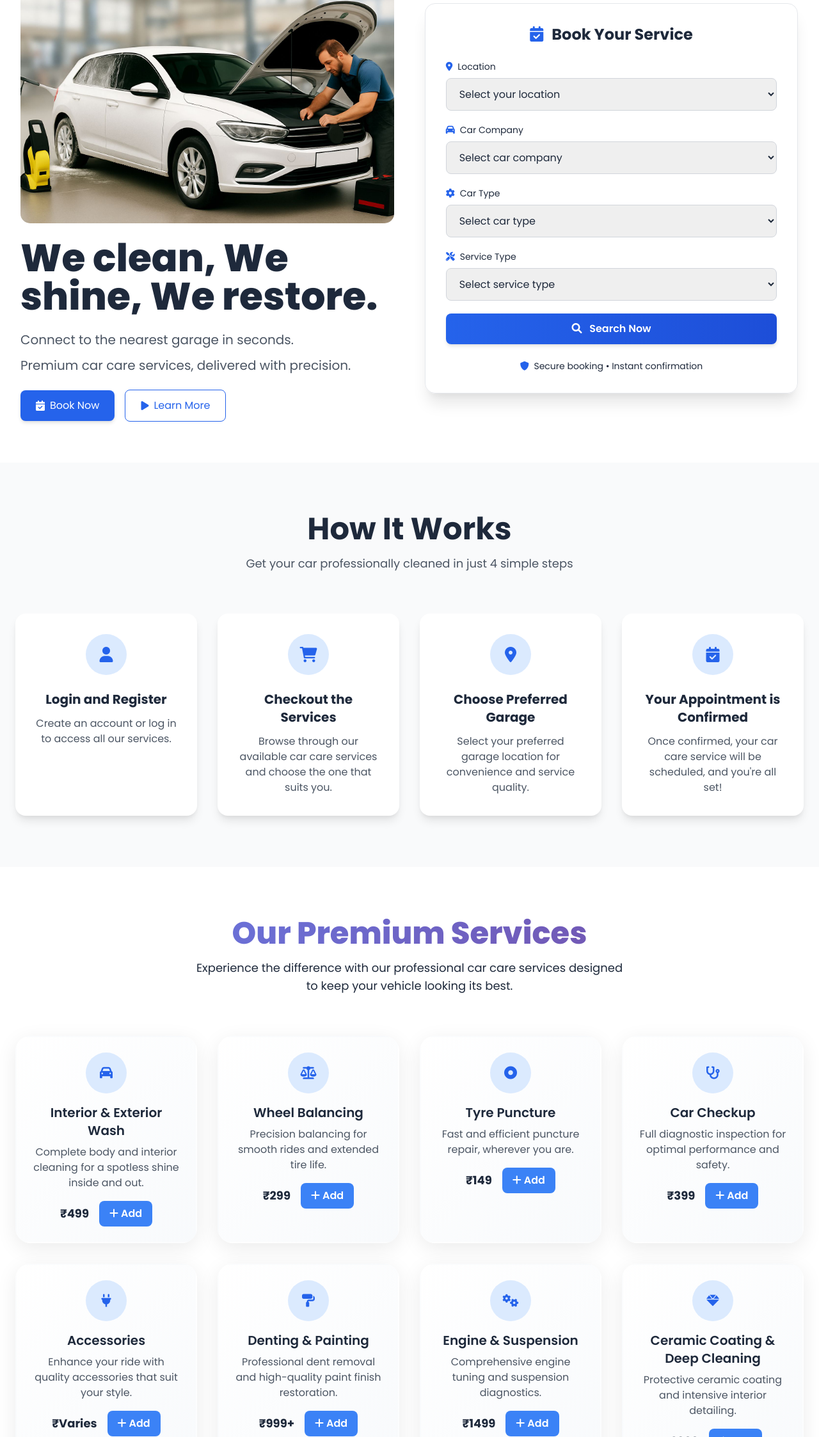
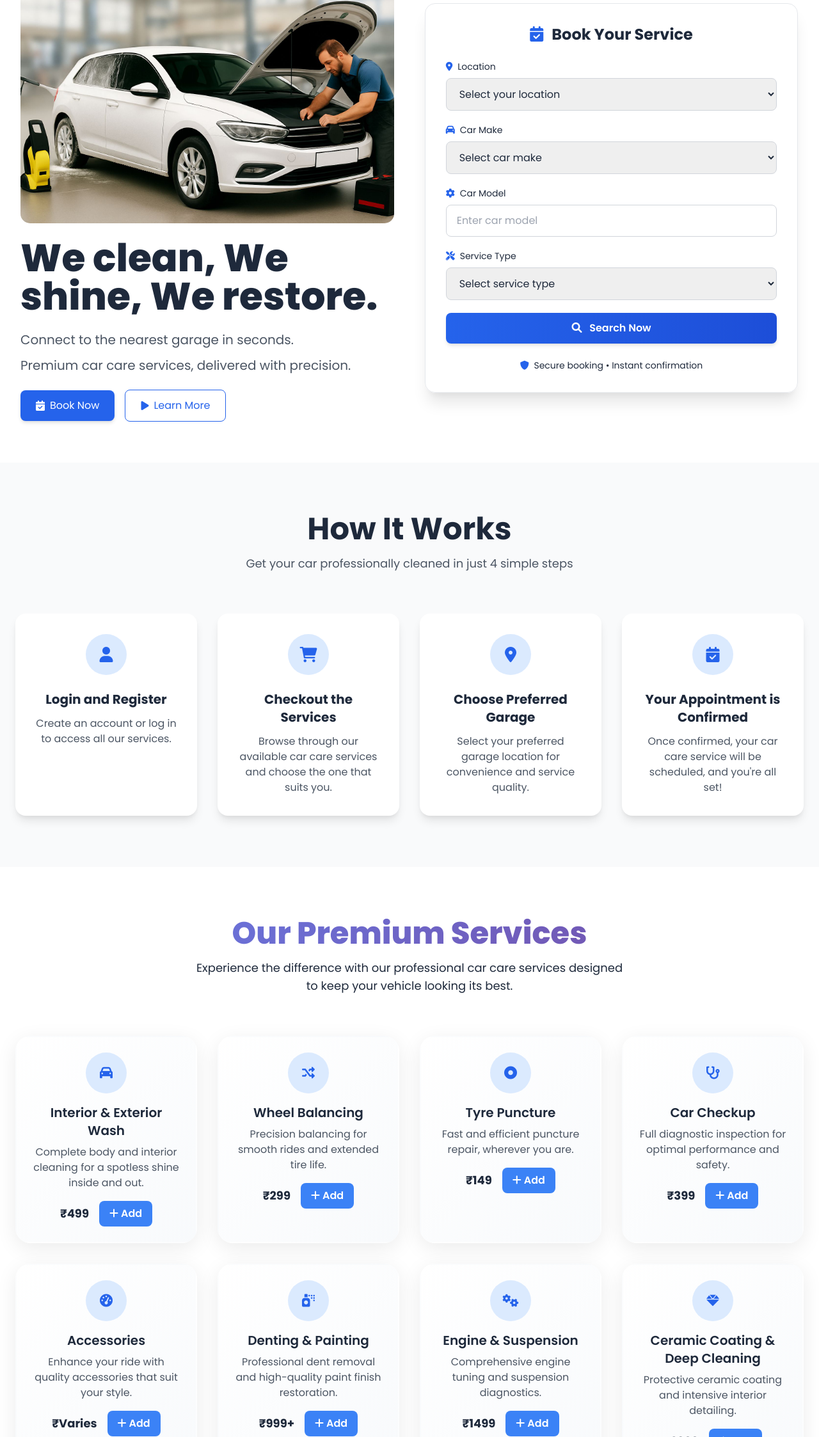
Before and after one commit to ParthBhut69/DriveConnect, a plain HTML site: page index.html in a window 1280 px wide. Shown: the part 104-2350 px from the top of the page at 64% size. Drawn offline with nearby package versions, Linux system fonts and the light colour scheme.

Commit message:
Update index.html

```diff
--- a/index.html
+++ b/index.html
@@ -772,7 +772,7 @@ header#home .w-full.md\:w-1\/2 {
       <a href="#testimonials" class="text-gray-200 hover:text-blue-300 transition-colors duration-300 font-medium">Reviews</a>
       <a href="#contact" class="text-gray-200 hover:text-blue-300 transition-colors duration-300 font-medium">Contact</a>
       <a href="service_provider.html" class="text-gray-200 hover:text-blue-300 transition-colors duration-300 font-medium">Become Service Provider</a>
-      <a href="#error" class="ml-2 px-6 py-2 bg-gradient-to-r from-blue-600 to-blue-700 text-white rounded-full hover:from-blue-700 hover:to-blue-800 transition-all duration-300 text-sm font-semibold transform hover:scale-105 shadow-lg hover:shadow-xl">
+      <a href="register.html" class="ml-2 px-6 py-2 bg-gradient-to-r from-blue-600 to-blue-700 text-white rounded-full hover:from-blue-700 hover:to-blue-800 transition-all duration-300 text-sm font-semibold transform hover:scale-105 shadow-lg hover:shadow-xl">
         <i class="fas fa-sign-in mr-2"></i>Sign In
       </a>
     </div>
@@ -809,7 +809,7 @@ header#home .w-full.md\:w-1\/2 {
 <div class="w-full md:w-1/2 flex flex-col items-start mb-12 md:mb-0">
   <div class="flex flex-col h-full justify-between gap-6 w-full">
 
-     <div class="image-wrapper">
+    <div class="image-wrapper">
       <img src="./assets/src/main.jpg" class = "rounded-img">
     </div>
     <style>
@@ -890,10 +890,10 @@ header#home .w-full.md\:w-1\/2 {
           <!-- Car Make -->
           <div>
             <label class="block text-sm font-medium text-slate-700 mb-2">
-              <i class="fas fa-car text-blue-600 mr-2"></i>Car Company
+              <i class="fas fa-car text-blue-600 mr-2"></i>Car Make
             </label>
             <select required class="w-full text-base px-4 py-3 border border-gray-300 rounded-lg bg-white/80 focus:ring-2 focus:ring-blue-500 focus:outline-none">
-              <option value="">Select car company</option>
+              <option value="">Select car make</option>
               <option value="honda">Honda</option>
               <option value="toyota">Toyota</option>
               <option value="hyundai">Hyundai</option>
@@ -910,20 +910,9 @@ header#home .w-full.md\:w-1\/2 {
           <!-- Car Model -->
           <div>
             <label class="block text-sm font-medium text-slate-700 mb-2">
-              <i class="fas fa-cog text-blue-600 mr-2"></i>Car Type
+              <i class="fas fa-cog text-blue-600 mr-2"></i>Car Model
             </label>
-<!--             <input required type="text" placeholder="Enter car model" class="w-full text-base px-4 py-3 border border-gray-300 rounded-lg bg-white/80 focus:ring-2 focus:ring-blue-500 focus:outline-none"> -->
-            <select required class="w-full text-base px-4 py-3 border border-gray-300 rounded-lg bg-white/80 focus:ring-2 focus:ring-blue-500 focus:outline-none">
-              <option value="">Select car type</option>
-              <option value="hatchback">Hatchback</option>
-              <option value="suv">SUVs</option>
-              <option value="sedan">Sedan</option>
-              <option value="muv">MUVs Suzuki</option>
-              <option value="coupes">Coupes</option>
-              <option value="sportscar">Sports Cars</option>
-              <option value="evs">EVs</option>
-              <option value="other">Other</option>
-            </select>
+            <input required type="text" placeholder="Enter car model" class="w-full text-base px-4 py-3 border border-gray-300 rounded-lg bg-white/80 focus:ring-2 focus:ring-blue-500 focus:outline-none">
           </div>
 
           <!-- Service Type -->
@@ -1047,7 +1036,7 @@ header#home .w-full.md\:w-1\/2 {
       <!-- Service 2 -->
       <div class="service-card p-6 border rounded-lg shadow hover:shadow-lg transition group cursor-pointer flex flex-col items-center">
         <div class="w-16 h-16 bg-blue-100 rounded-full flex items-center justify-center mb-4">
-          <i class="fas fa-balance-scale text-blue-600 text-xl"></i>
+          <i class="fas fa-random text-blue-600 text-xl"></i>
         </div>
         <h3 class="text-xl font-semibold mb-2 group-hover:text-blue-600">Wheel Balancing</h3>
         <p class="text-gray-600 mb-4">Precision balancing for smooth rides and extended tire life.</p>
@@ -1088,7 +1077,7 @@ header#home .w-full.md\:w-1\/2 {
       <!-- Service 5 -->
       <div class="service-card p-6 border rounded-lg shadow hover:shadow-lg transition group cursor-pointer flex flex-col items-center">
         <div class="w-16 h-16 bg-blue-100 rounded-full flex items-center justify-center mb-4">
-          <i class="fas fa-plug text-blue-600 text-xl"></i>
+          <i class="fas fa-tachometer-alt text-blue-600 text-xl"></i>
         </div>
         <h3 class="text-xl font-semibold mb-2 group-hover:text-blue-600">Accessories</h3>
         <p class="text-gray-600 mb-4">Enhance your ride with quality accessories that suit your style.</p>
@@ -1101,7 +1090,7 @@ header#home .w-full.md\:w-1\/2 {
       <!-- Service 6 -->
       <div class="service-card p-6 border rounded-lg shadow hover:shadow-lg transition group cursor-pointer flex flex-col items-center">
         <div class="w-16 h-16 bg-blue-100 rounded-full flex items-center justify-center mb-4">
-          <i class="fas fa-paint-roller text-blue-600 text-xl"></i>
+          <i class="fas fa-spray-can  text-blue-600 text-xl"></i>
         </div>
         <h3 class="text-xl font-semibold mb-2 group-hover:text-blue-600">Denting & Painting</h3>
         <p class="text-gray-600 mb-4">Professional dent removal and high-quality paint finish restoration.</p>
```
